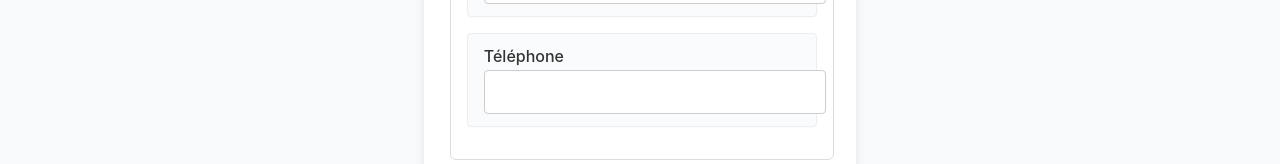
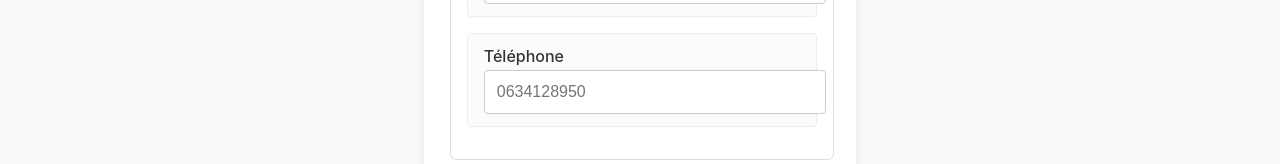
Before and after one commit to bert-IA/sneakersApp, a React (Create React App) app in the folder sneakers/: page /shipping in a window 1280 px wide. Shown: the part 538-702 px from the top of the page. Built offline with nearby package versions, Linux system fonts and the light colour scheme.

Commit message:
fix(formulaire): mise à jour ShippingPage.jsx et ShippingPage.css

```diff
--- a/sneakers/src/Pages/ShippingPage.jsx
+++ b/sneakers/src/Pages/ShippingPage.jsx
@@ -82,9 +82,9 @@ function ShippingForm({ onShippingComplete }) {
         const phoneRegex = /^[0-9\s\-+()]{10,}$/;
         if (!phoneRegex.test(data.phone)) {
             errors.phone = 'Téléphone invalide (minimum 10 chiffres)';
-        }
-        if (data.specialInstructions && data.specialInstructions.length > 200) {
-        errors.specialInstructions = 'Instructions trop longues (max 200 caractères)';
+            }
+            if (data.specialInstructions && data.specialInstructions.length > 200) {
+                errors.specialInstructions = 'Instructions trop longues (max 200 caractères)';
         }
     }
 
@@ -180,6 +180,7 @@ function ShippingForm({ onShippingComplete }) {
                             type="tel"
                             value={formData.phone}
                             onChange={handleChange}
+                            placeholder='0634128950'
                             disabled={isSubmitting}
                         />
                         <ErrorMessage error={errors.phone} />
```
